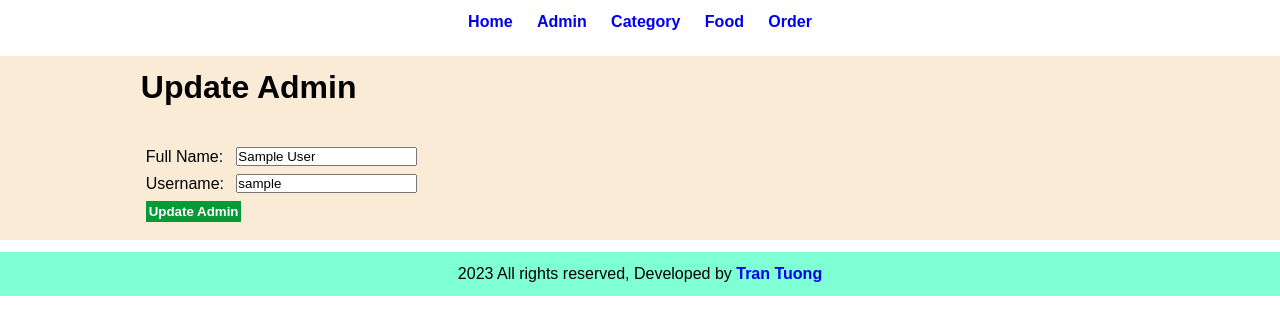
After one commit to vantuong197/foodorder, a PHP site: page /foodorder/update-admin.php?id=1 in a window 1280 px wide. The commit adds this page. Shown: the top 335 px of the page. Run offline with PHP 8.4, Linux system fonts and the light colour scheme; tables that the repository leaves empty or names only in its code hold one stand-in row (values such as "Sample post").

Commit message:
add update admin, delete admin feature

```diff
--- /dev/null
+++ b/backend/update-admin.php
@@ -0,0 +1,75 @@
+<?php
+include("../backend/components/header.php");
+?>
+<div class="main-content">
+    <div class="wrapper">
+        <h1>Update Admin</h1>
+        <br>
+        <br>
+
+        <?php
+            $id = $_GET['id'];
+
+            $sql = "SELECT * FROM tbl_admin WHERE id=$id";
+            $res = mysqli_query($conn, $sql);
+            if(mysqli_num_rows($res) > 0){
+                $row = mysqli_fetch_assoc($res);
+                $full_name = $row['full_name'];
+                $userName = $row['username'];
+            }else{
+                header('location:'.SITEURL.'admin.php');
+            }
+        ?>
+        <form action="" method="POST">
+            <table class="tbl-30">
+                <tr>
+                    <td>Full Name:</td>
+                    <td><input type="text" name="fullname" placeholder="Enter your name" value="<?php echo$full_name?>"></td>
+                </tr>
+                <tr>
+                    <td>Username:</td>
+                    <td><input type="text" name="username" placeholder="Enter your username" value="<?php echo$userName?>"></td>
+                </tr>
+                <tr>
+                    <td colspan="2">
+                        <input type="submit" name="submit" value="Update Admin" class="btn-secondary">
+                        <input type="hidden" name="id" value="<?php echo $id?>"class="btn-secondary">
+                    </td>
+                </tr>
+            </table>
+        </form>
+    </div>
+
+
+</div>
+
+<?php
+    if(isset($_POST['submit'])){
+        $id = $_POST['id'];
+        $full_name = $_POST['fullname'];
+        $userName = $_POST['username'];
+        $sql = "UPDATE tbl_admin set
+            full_name = '$full_name',
+            username = '$userName'
+        where id = '$id'
+        ";
+
+        if (mysqli_query($conn, $sql)) {
+            $_SESSION['update'] = "Record updated successfully";
+            header('location:'.SITEURL.'admin.php');
+        } else {
+            $_SESSION['update'] = "Error updating record: " . mysqli_error($conn);
+            header('location:'.SITEURL.'admin.php');
+        }
+
+    }
+
+?>
+
+
+
+
+<?php
+include("../backend/components/footer.php");
+
+?>
--- a/frontend/css/backend.css
+++ b/frontend/css/backend.css
@@ -16,7 +16,6 @@ a{
 
 }
 .wrapper{
-    border: 1px solid black;
     padding: 1%;
     width: 80%;
     margin: 0 auto;
@@ -31,9 +30,7 @@ a{
     clear: both;
 }
 /* Css for menu */
-.menu{
-    border-bottom: 1px solid black;
-}
+
 .menu ul {
     list-style-type: none;
 }
```
Also changed, not shown: backend/admin.php (+12 -2 lines), backend/delete-admin.php (added, +16 -0 lines), backend/update-password.php (added, +43 -0 lines).
